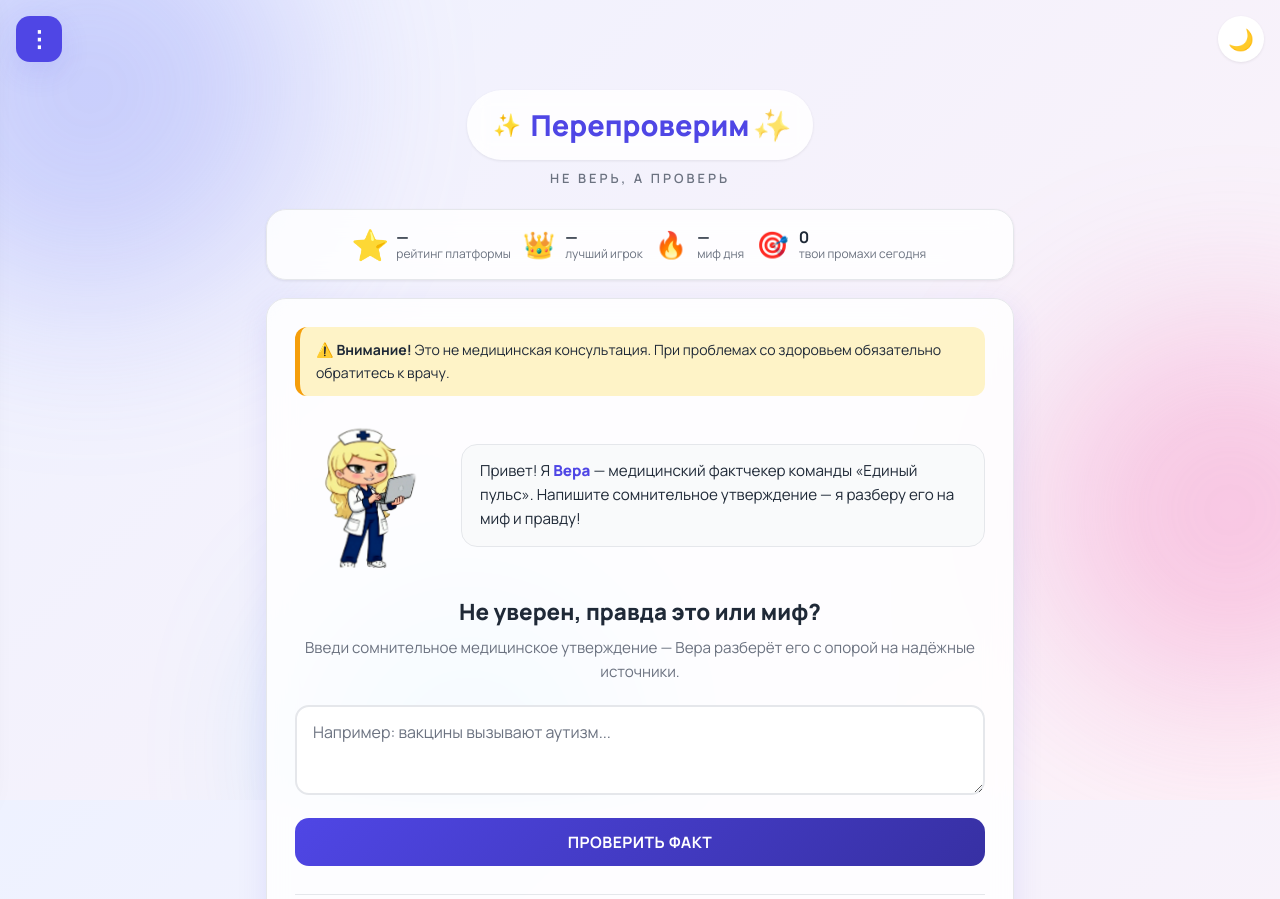
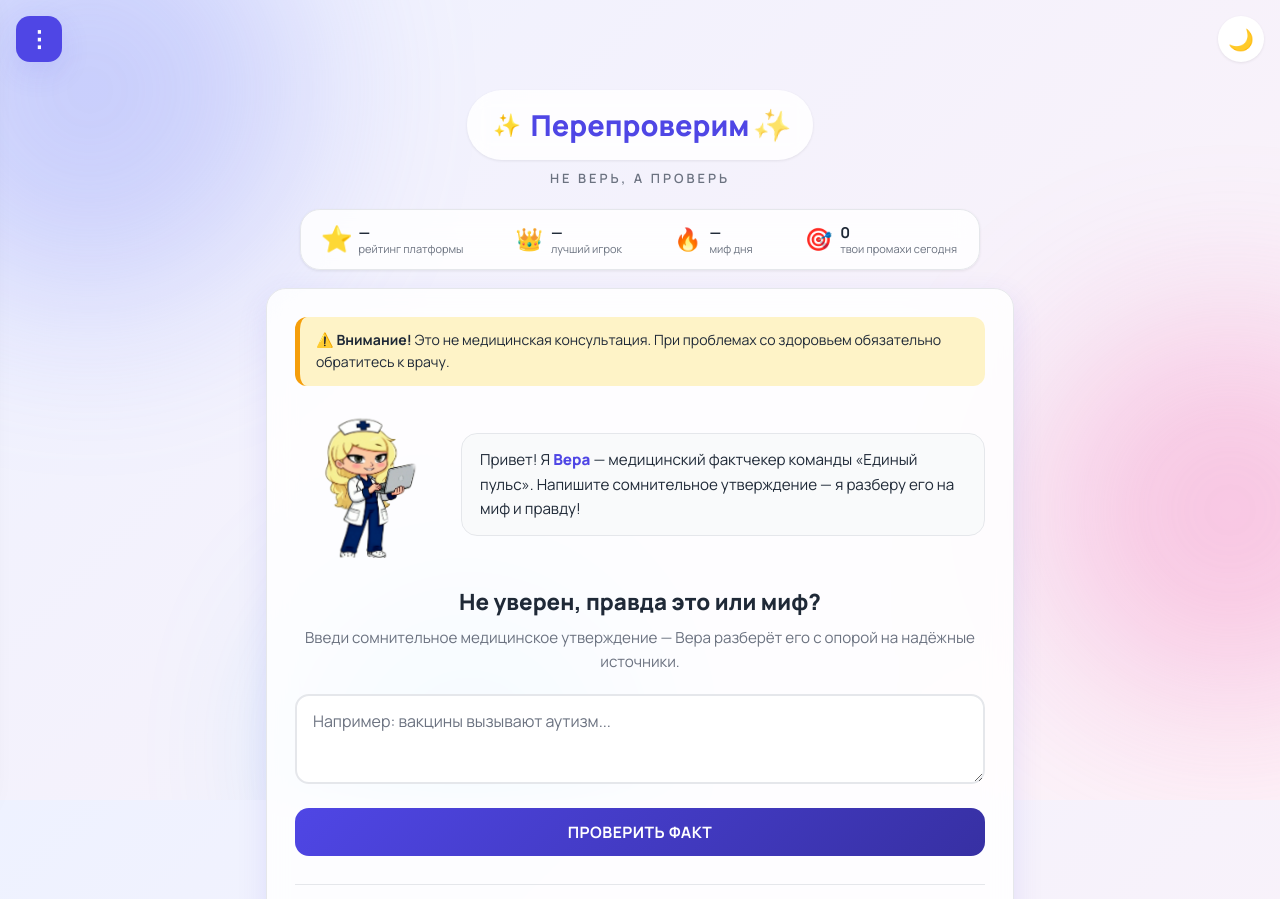
Before and after one commit to mododel4562813/my-gigachat-app, a Python web app: template templates/index.html in a window 1280 px wide. Shown: the top 899 px of the page. Run offline with Jinja, Linux system fonts and the light colour scheme; the template is opened without the code that fills it, so the values that code supplies are empty.

Commit message:
Update style.css

```diff
--- a/static/style.css
+++ b/static/style.css
@@ -737,16 +743,17 @@ button:disabled { opacity: 0.6; cursor: not-allowed; }
 .lang-switcher:hover select { color: var(--primary); }
 
 /* ============================================================
-   ПОЛОСКА РЕЙТИНГА ПЛАТФОРМЫ
+   ПОЛОСКА РЕЙТИНГА ПЛАТФОРМЫ — компактная, в один ряд
    ============================================================ */
 .platform-bar {
-    display: flex;
-    flex-wrap: wrap;
+    display: grid;
+    grid-template-columns: repeat(4, auto);
+    justify-content: space-between;
+    align-items: center;
     gap: 12px;
-    justify-content: center;
-    max-width: 900px;
+    max-width: 680px;
     margin: 0 auto 18px;
-    padding: 14px 20px;
+    padding: 12px 22px;
     background: var(--surface);
     backdrop-filter: blur(12px);
     border: 1px solid var(--border);
@@ -763,10 +770,11 @@ button:disabled { opacity: 0.6; cursor: not-allowed; }
 .pb-item {
     display: flex;
     align-items: center;
-    gap: 10px;
+    gap: 8px;
+    min-width: 0;
 }
 
-.pb-icon { font-size: 26px; }
+.pb-icon { font-size: 22px; flex-shrink: 0; }
 
 .pb-pulse { animation: pbPulse 2s ease-in-out infinite; }
 
@@ -775,9 +783,24 @@ button:disabled { opacity: 0.6; cursor: not-allowed; }
     50%      { transform: scale(1.25); }
 }
 
-.pb-text { display: flex; flex-direction: column; line-height: 1.2; }
-.pb-text b { font-size: 16px; }
-.pb-text span { font-size: 12px; color: var(--text-muted); }
+.pb-text {
+    display: flex;
+    flex-direction: column;
+    line-height: 1.2;
+    min-width: 0;
+}
+.pb-text b {
+    font-size: 15px;
+    max-width: 150px;
+    white-space: nowrap;
+    overflow: hidden;
+    text-overflow: ellipsis;
+}
+.pb-text span {
+    font-size: 11px;
+    color: var(--text-muted);
+    white-space: nowrap;
+}
 
 /* ============================================================
    АНИМАЦИИ «СУПЕР-РЕЖИМ»
```
Also changed, not shown: other parts of static/style.css (+25 -38 lines).
